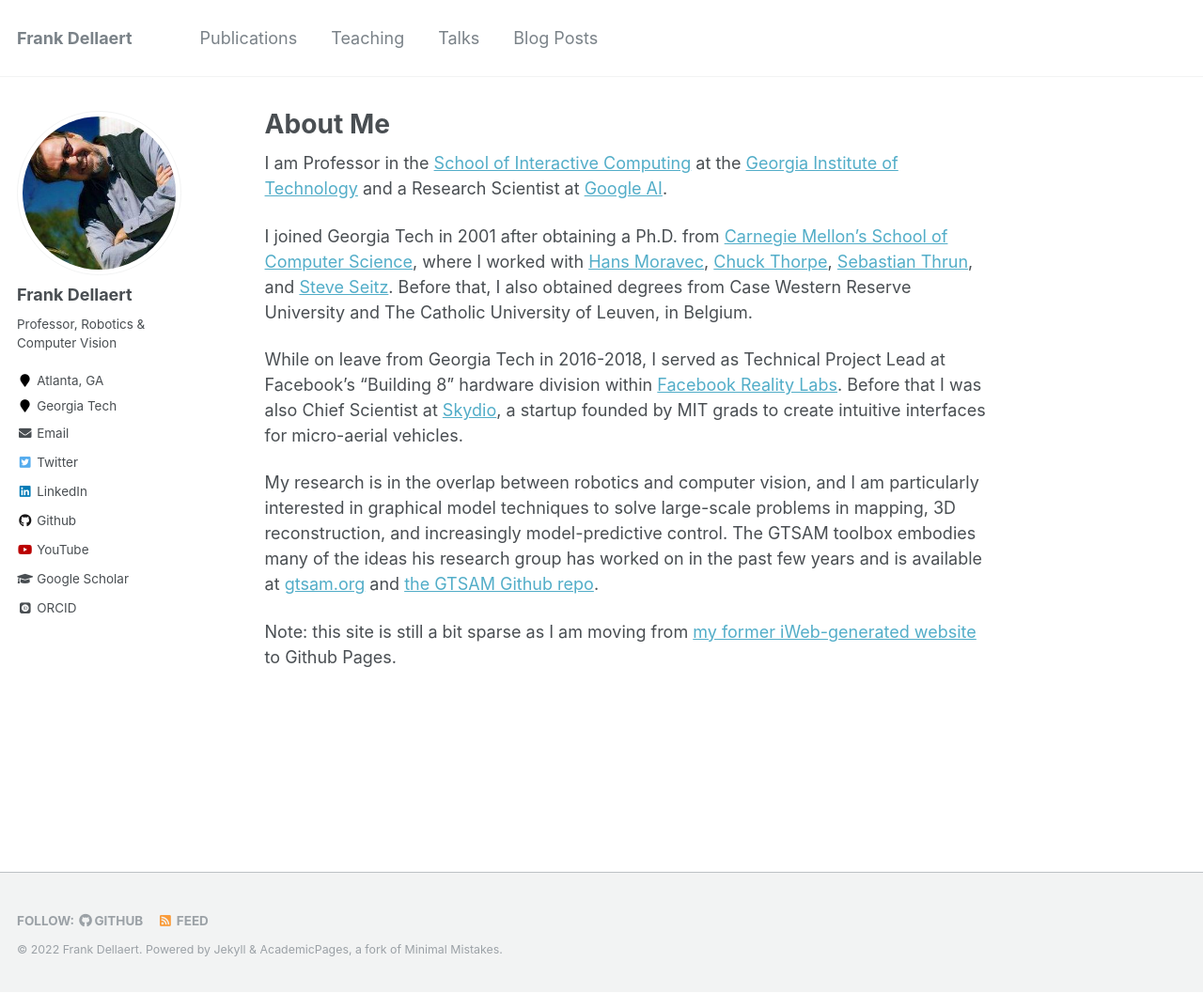
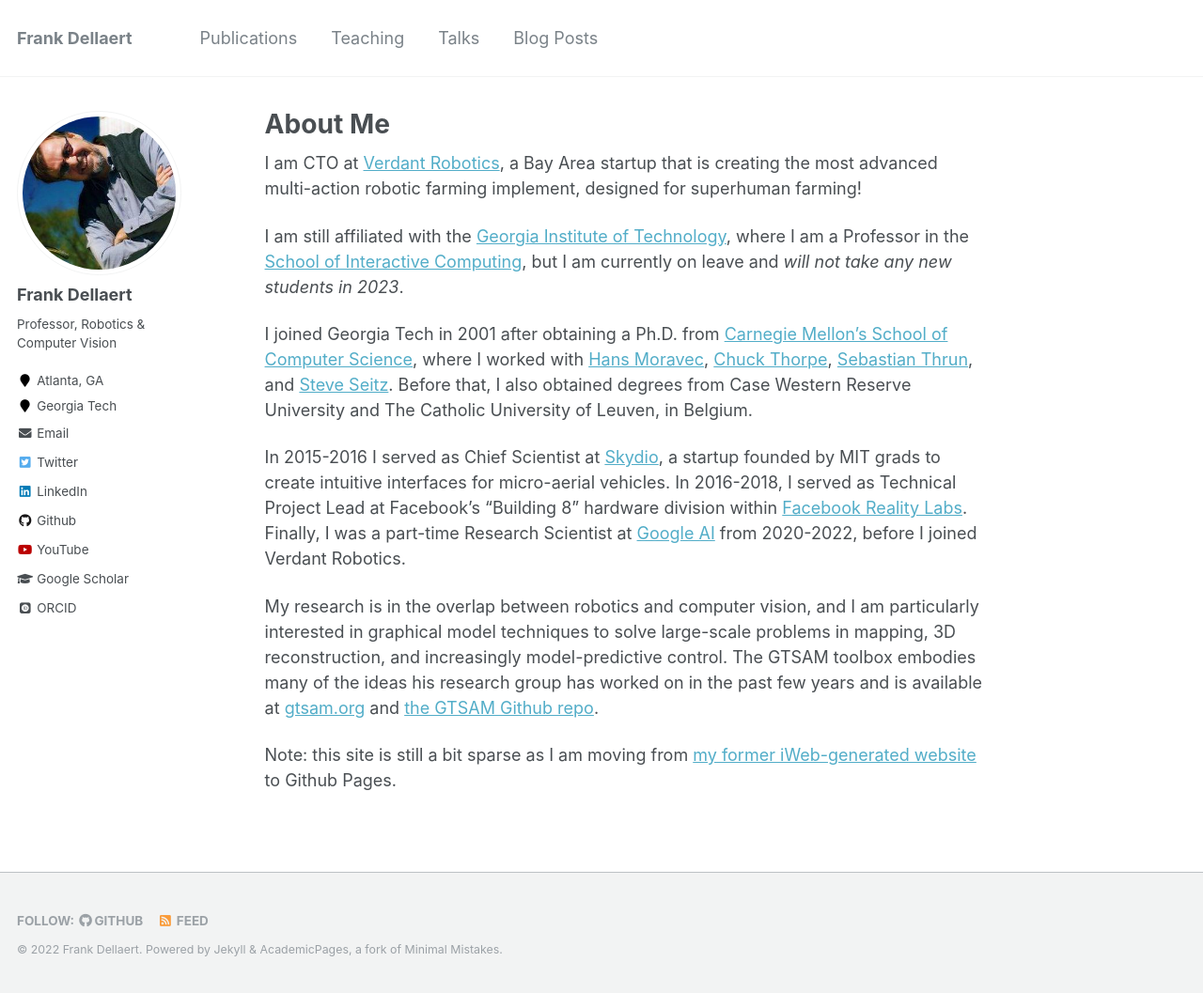
Before and after one commit to dellaert/dellaert.github.io, a Jekyll site: the page built from _pages/about.md, in a window 1280 px wide and 1057 px high. Shown: the whole window at 94% size. Built offline with Jekyll 4.4.1, drawn with Linux system fonts in a browser that asks for light colours; some web fonts are replaced.

Commit message:
Verdant update

```diff
--- a/_pages/about.md
+++ b/_pages/about.md
@@ -8,12 +8,13 @@
   - /about.html
 ---
 
+I am CTO at [Verdant Robotics](https://www.verdantrobotics.com/), a Bay Area startup that is creating the most advanced multi-action robotic farming implement, designed for superhuman farming!
 
-I am Professor in the [School of Interactive Computing](https://www.ic.gatech.edu/) at the [Georgia Institute of Technology](https://www.gatech.edu/) and a Research Scientist at [Google AI](https://ai.google/).
+I am still affiliated with the [Georgia Institute of Technology](https://www.gatech.edu/), where I am a Professor in the [School of Interactive Computing](https://www.ic.gatech.edu/), but I am currently on leave and *will not take any new students in 2023*.
 
 I joined Georgia Tech in 2001 after obtaining a Ph.D. from [Carnegie Mellon’s School of Computer Science](https://www.scs.cmu.edu/), where I worked with [Hans Moravec](https://frc.ri.cmu.edu/~hpm/), [Chuck Thorpe](https://www.clarkson.edu/people/chuck-thorpe), [Sebastian Thrun](http://robots.stanford.edu/), and [Steve Seitz](https://homes.cs.washington.edu/~seitz/). Before that, I also obtained degrees from Case Western Reserve University and The Catholic University of Leuven, in Belgium.
 
-While on leave from Georgia Tech in 2016-2018, I served as Technical Project Lead at Facebook's "Building 8" hardware division within [Facebook Reality Labs](https://tech.fb.com/ar-vr/). Before that I was also Chief Scientist at [Skydio](skydio.com), a startup founded by MIT grads to create intuitive interfaces for micro-aerial vehicles.
+In 2015-2016 I served as Chief Scientist at [Skydio](skydio.com), a startup founded by MIT grads to create intuitive interfaces for micro-aerial vehicles. In 2016-2018, I served as Technical Project Lead at Facebook's "Building 8" hardware division within [Facebook Reality Labs](https://tech.fb.com/ar-vr/). Finally, I was a part-time Research Scientist at [Google AI](https://ai.google/) from 2020-2022, before I joined Verdant Robotics.
 
 My research is in the overlap between robotics and computer vision, and I am particularly interested in graphical model techniques to solve large-scale problems in mapping, 3D reconstruction, and increasingly model-predictive control. The GTSAM toolbox embodies many of the ideas his research group has worked on in the past few years and is available at [gtsam.org](https://gtsam.org) and [the GTSAM Github repo](https://github.com/borglab/gtsam/pulse/monthly).
 
```
